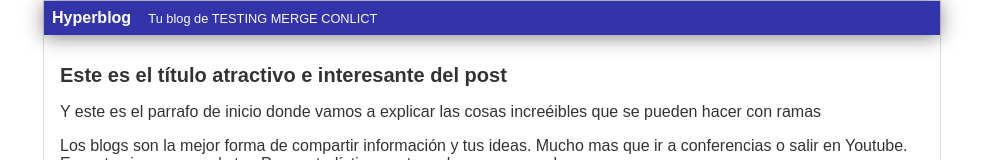
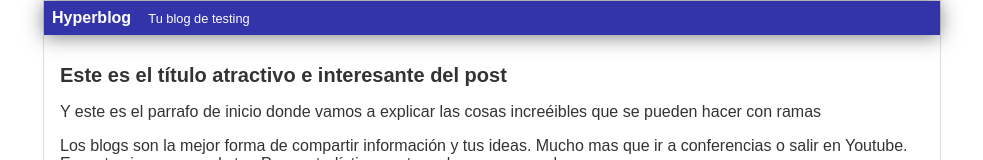
Before and after one commit to dfagundez/hyperblog, a plain HTML site: page index.html in a window 1280 px wide. Shown: the top 160 px of the page, without its empty margins (148-1131 px from the left). Drawn offline with Linux system fonts and the light colour scheme.

```diff
--- a/index.html
+++ b/index.html
@@ -11,7 +11,7 @@
     <div id="container">
         <div id="cabecera">
             Hyperblog
-            <span id="tagline">Tu blog de TESTING MERGE CONLICT</span>
+            <span id="tagline">Tu blog de testing</span>
         </div>
         <div id="post">
             <h1>Este es el título atractivo e interesante del post</h1>
```
